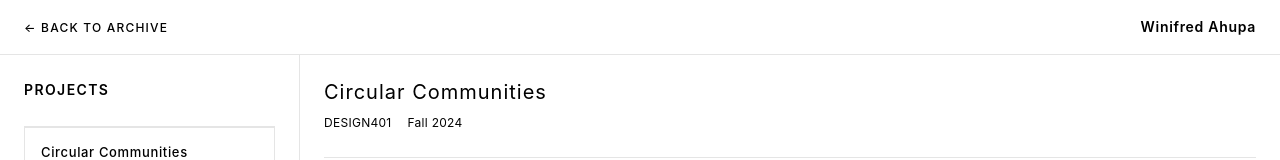
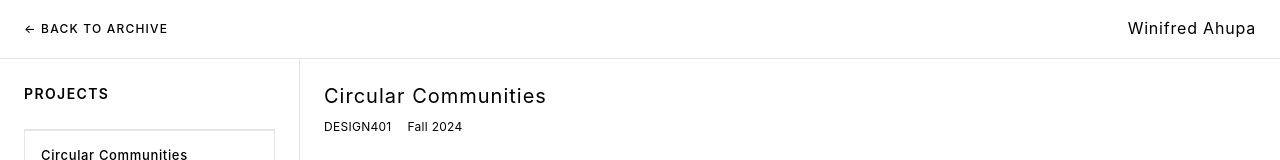
Before and after one commit to joshuakasyoka/GCDP2025, a React (Create React App) app: page /students/student_001 in a window 1280 px wide. Shown: the top 160 px of the page. Built offline with nearby package versions, Linux system fonts and the light colour scheme; a web font is replaced by a local one.

Commit message:
changes to an archive

```diff
--- a/src/components/StudentProjectPage.js
+++ b/src/components/StudentProjectPage.js
@@ -33,7 +33,7 @@ const StudentProjectPage = () => {
         <Link to="/archive" className={styles.backLink}>
           ← BACK TO ARCHIVE
         </Link>
-        <h3>{student.name.display_name}</h3>
+        <span>{student.name.display_name}</span>
       </header>
 
       <div className={styles.mainContent}>
--- a/src/styles/StudentProject.module.css
+++ b/src/styles/StudentProject.module.css
@@ -29,8 +29,8 @@
 }
 
 .header span {
-  font-size: 14px;
-  font-weight: 600;
+  font-size: 16px;
+  font-weight: 400;
   letter-spacing: 0.05em;
 }
 
```
